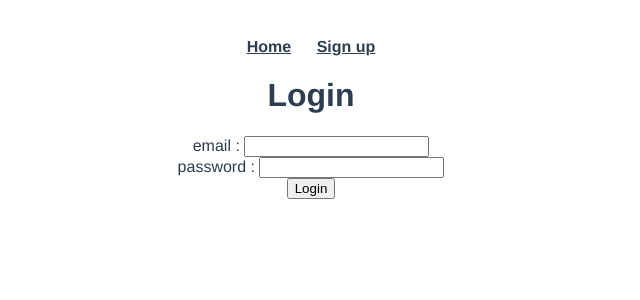
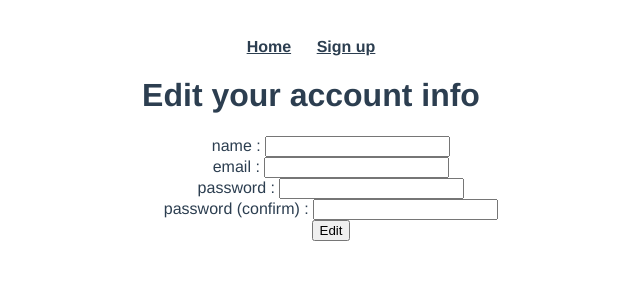
Before and after one commit to yasuaki640/post-app, a Vue app in the folder front/: page /edit-profile in a window 1280 px wide. Shown: the top 300 px of the page, without its empty margins (329-969 px from the left). Built offline with nearby package versions, Linux system fonts and the light colour scheme; no server answers.

Commit message:
さかｎ

```diff
--- a/front/src/components/EditProfile.vue
+++ b/front/src/components/EditProfile.vue
@@ -1,9 +1,13 @@
 <template>
-  <div class="login">
-    <template v-if="!isLoggedIn">
-      <h1>Login</h1>
-      <form @submit.prevent="login">
+  <div class="about">
+    <h1>Edit your account info</h1>
+    <form @submit.prevent="edit">
       <ul>
+        <li>
+          <label for="name">name :
+            <input id="name" v-model="item.name" type="text" required>
+          </label>
+        </li>
         <li>
           <label for="email">email :
             <input id="email" v-model="item.email" type="email" required>
@@ -15,66 +19,43 @@
           </label>
         </li>
         <li>
+          <label for="password-confirm">password (confirm) :
+            <input id="password-confirm" v-model="item.password_confirm" type="password" required>
+          </label>
+        </li>
+        <li>
           <label for="submit">
-              <input id="submit" type="submit" value="Login">
+            <input id="submit" type="submit" value="Edit">
           </label>
         </li>
       </ul>
     </form>
-    </template>
-
-    <template v-else>
-      <h1>YOU ARE LOGGED INNNNNN!!!</h1>
-      <button @click="logout">Logout</button>
-    </template>
-
   </div>
 </template>
 
 <script>
+
 export default {
   data() {
     return {
       item: {
+        name: '',
         email: '',
         password: '',
+        password_confirm: ''
       }
     }
   },
-  computed: {
-    isLoggedIn() {
-      return this.$store.getters["auth/isLoggedIn"]
-    }
+  mounted() {
+
   },
   methods: {
-    login: async function () {
-      await this.$store.dispatch('auth/login', this.item)
-      alert('Login succeeded.')
+    edit: async function () {
+      await this.$store.dispatch('auth/edit', this.item)
+      alert('Edit succeeded.')
+
+      this.$router.go(0)
     },
-    logout: function () {
-      this.$store.dispatch('auth/logout')
-      alert('Logout succeeded.')
-    }
   }
 }
 </script>
-
-<!-- Add "scoped" attribute to limit CSS to this component only -->
-<style scoped>
-h3 {
-  margin: 40px 0 0;
-}
-
-ul {
-  list-style-type: none;
-  padding: 0;
-}
-
-li {
-  margin: 0 10px;
-}
-
-a {
-  color: #42b983;
-}
-</style>
```
Lines whose indentation alone changed are shown as unchanged.
